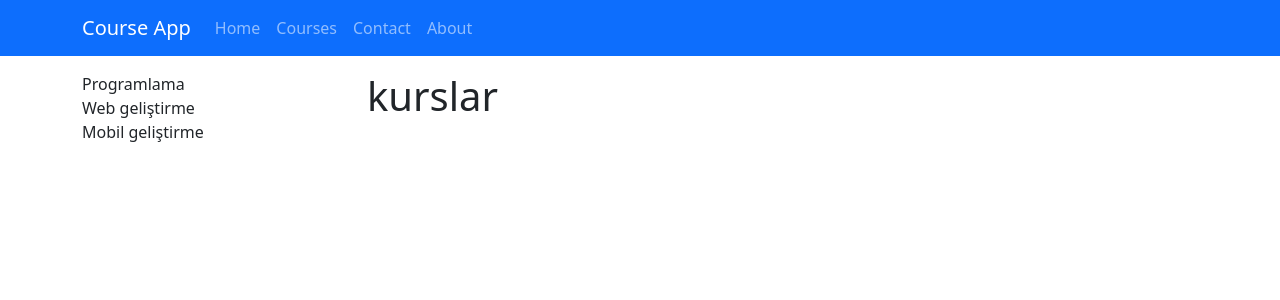
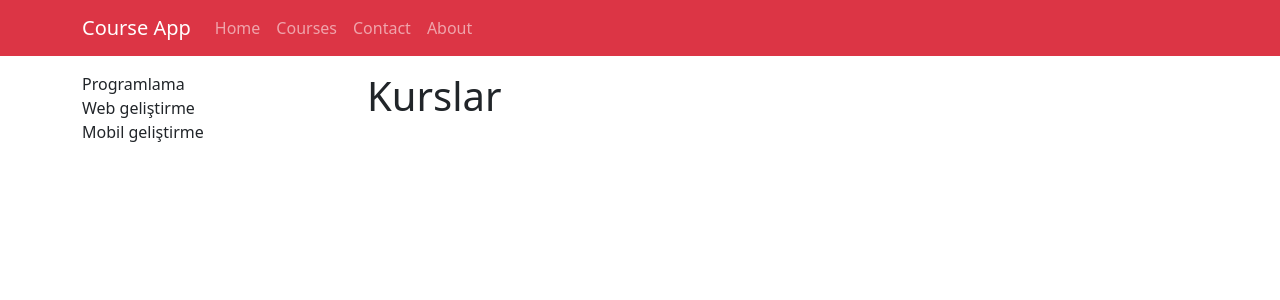
Before and after one commit to Abdulkadir2516/Django_project_course, a Django app: page /kurslar/ in a window 1280 px wide. Shown: the top 300 px of the page. Run offline with Django 4.2, Linux system fonts and the light colour scheme; some libraries are stand-ins or nearby versions.

Commit message:
Refactor templates to enhance layout and structure; add navigation and category menu

```diff
--- a/courseapp/courses/templates/courses/index.html
+++ b/courseapp/courses/templates/courses/index.html
@@ -1,7 +1,24 @@
 {% extends 'layout.html' %}
 
 {% block content %}
-    <h1>kurslar</h1>
+    <div class="container mt-3">
+        <div class="row">
+            <div class="col-3">
+            <!---   menu-->
+                {% include 'courses/partials/_categories.html' %}
+
+            </div>
+
+            <div class="col-9">
+
+                <h1>Kurslar</h1>
+
+
+
+            </div>
+
+        </div>
+    </div>
 {% endblock %}
 
 {% block title %} Kurslar {% endblock %}
--- /dev/null
+++ b/courseapp/courses/templates/courses/partials/_categories.html
@@ -0,0 +1,5 @@
+<div class "list-group">
+    <a href="/" class="list-group-item list-group-item-action">Programlama</a>
+    <a href="/" class="list-group-item list-group-item-action">Web geliştirme</a>
+    <a href="/" class="list-group-item list-group-item-action">Mobil geliştirme</a>
+</div>
--- a/courseapp/templates/layout.html
+++ b/courseapp/templates/layout.html
@@ -10,45 +10,9 @@
 </head>
 <body>
 
-    <nav class="navbar navbar-expand-lg navbar-dark bg-primary">
-        <div class="container">
-            <a class="navbar-brand" href="/">Course App</a>
-            <ul class="navbar-nav me-auto">
-                <li class="nav-item">
-                    <a class="nav-link" href="/">Home</a>
-                </li>
-                <li class="nav-item">
-                    <a class="nav-link" href="/kurslar">Courses</a>
-                </li>
-                <li class="nav-item">
-                    <a class="nav-link" href="/contact">Contact</a>
-                </li>
-                <li class="nav-item">
-                    <a class="nav-link" href="/about">About</a>
-                </li>
-        </div>
-    </nav>
+    {% include 'partials/_nav.html' %}
 
-    <div class="container mt-3">
-        <div class="row">
-            <div class="col-3">
-            <!---   menu-->
-                <div class "list-group">
-                    <a href="/" class="list-group-item list-group-item-action">Programlama</a>
-                    <a href="/" class="list-group-item list-group-item-action">Web geliştirme</a>
-                    <a href="/" class="list-group-item list-group-item-action">Mobil geliştirme</a>
-                </div>
-            </div>
-
-            <div class="col-9">
-
-                {% block content %} {% endblock %}
-
-
-            </div>
-
-        </div>
-    </div>
+    {% block content %} {% endblock %}
 
     <script src="https://cdnjs.cloudflare.com/ajax/libs/bootstrap/5.2.2/js/bootstrap.min.js" ></script>
     <script src="https://cdnjs.cloudflare.com/ajax/libs/font-awesome/7.3.1/js/all.js" ></script>
--- /dev/null
+++ b/courseapp/templates/partials/_nav.html
@@ -0,0 +1,18 @@
+<nav class="navbar navbar-expand-lg navbar-dark bg-danger">
+        <div class="container">
+            <a class="navbar-brand" href="/">Course App</a>
+            <ul class="navbar-nav me-auto">
+                <li class="nav-item">
+                    <a class="nav-link" href="/">Home</a>
+                </li>
+                <li class="nav-item">
+                    <a class="nav-link" href="/kurslar">Courses</a>
+                </li>
+                <li class="nav-item">
+                    <a class="nav-link" href="/contact">Contact</a>
+                </li>
+                <li class="nav-item">
+                    <a class="nav-link" href="/about">About</a>
+                </li>
+        </div>
+    </nav>
```
Also changed, not shown: courseapp/pages/templates/pages/about.html (+18 -2 lines), courseapp/pages/templates/pages/contact.html (+17 -2 lines), courseapp/pages/templates/pages/index.html (+19 -2 lines).
